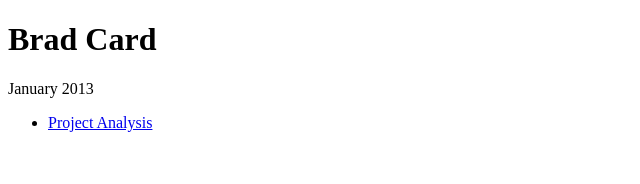
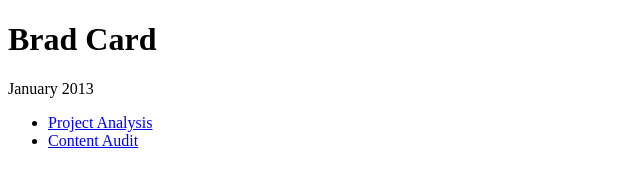
Before and after one commit to vrtkl1/wspBCard, a plain HTML site: page index.html in a window 1280 px wide. Shown: the whole page, without its empty margins (0-640 px from the left). Drawn offline with Linux system fonts and the light colour scheme.

Commit message:
Added content audit to portal index.html

```diff
--- a/index.html
+++ b/index.html
@@ -11,6 +11,7 @@
 	<p>January 2013</p>
 	<ul>
 		<li><a href="http://vrtkl1.github.com/wspBCard/activities/projectAnalysis/">Project Analysis</a></li>
+		<li><a href="http://vrtkl1.github.com/wspBCard/activities/contentAudit/OTT_Audit%20Table%201.pdf/">Content Audit</a></li>
 	</ul>
 </body>
 </html>
```
